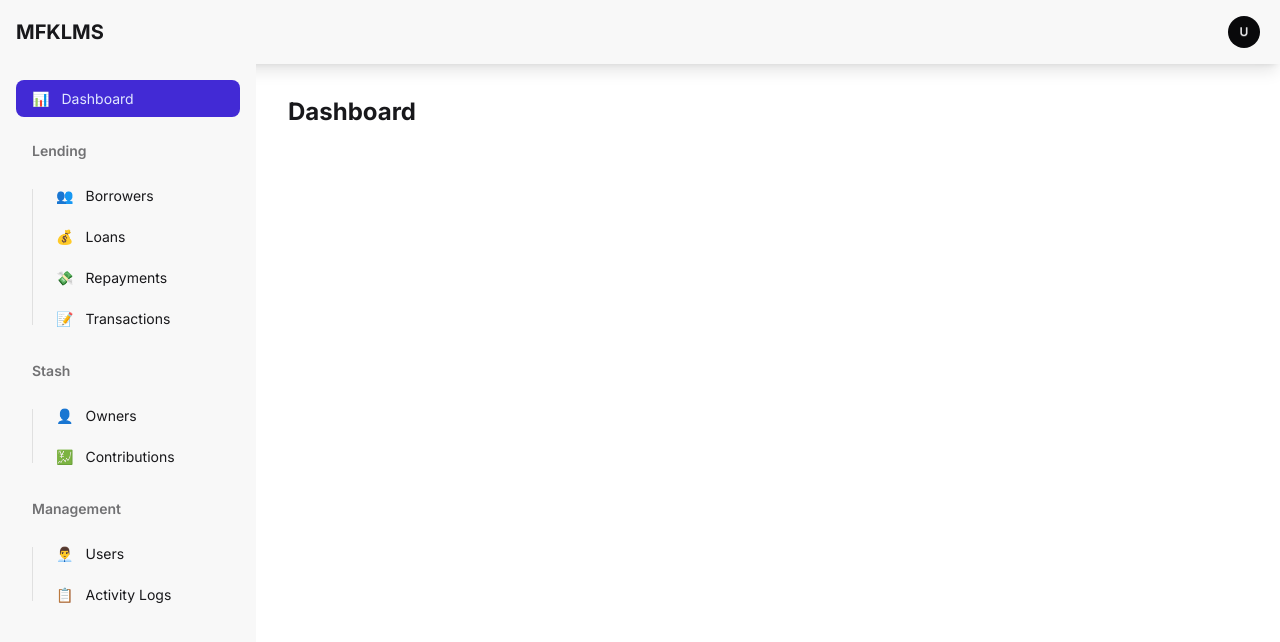
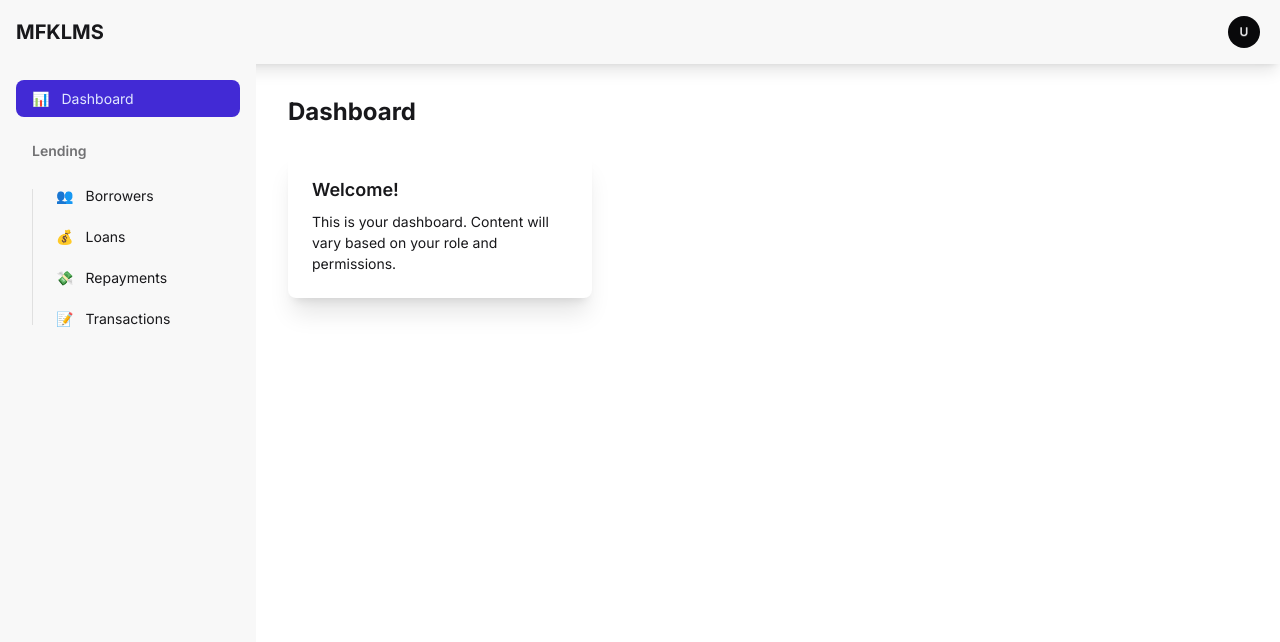
Before and after one commit to frank-mendez/mfklms, a Next.js app: page /dashboard in a window 1280 px wide. Shown: the top 642 px of the page. Built offline with nearby package versions, Linux system fonts and the light colour scheme; no server answers.

Commit message:
(feat): Update user roles

```diff
--- a/app/(authenticated)/dashboard/page.tsx
+++ b/app/(authenticated)/dashboard/page.tsx
@@ -1,8 +1,57 @@
+'use client';
+
+import { useSearchParams } from 'next/navigation';
+import { useEffect, useState } from 'react';
+
 export default function DashboardPage() {
+  const searchParams = useSearchParams();
+  const [showAccessDenied, setShowAccessDenied] = useState(false);
+
+  useEffect(() => {
+    if (searchParams.get('error') === 'access-denied') {
+      setShowAccessDenied(true);
+      // Auto-hide the message after 5 seconds
+      const timer = setTimeout(() => {
+        setShowAccessDenied(false);
+      }, 5000);
+
+      return () => clearTimeout(timer);
+    }
+  }, [searchParams]);
+
   return (
     <div>
       <h1 className="text-2xl font-bold mb-6">Dashboard</h1>
+
+      {showAccessDenied && (
+        <div className="alert alert-error mb-6">
+          <svg xmlns="http://www.w3.org/2000/svg" className="stroke-current shrink-0 h-6 w-6" fill="none" viewBox="0 0 24 24">
+            <path strokeLinecap="round" strokeLinejoin="round" strokeWidth="2" d="M10 14l2-2m0 0l2-2m-2 2l-2-2m2 2l2 2m7-2a9 9 0 11-18 0 9 9 0 0118 0z" />
+          </svg>
+          <div>
+            <h3 className="font-bold">Access Denied</h3>
+            <div className="text-xs">You don't have permission to access that page. Contact your administrator if you believe this is an error.</div>
+          </div>
+          <button
+            className="btn btn-sm btn-ghost"
+            onClick={() => setShowAccessDenied(false)}
+          >
+            <svg xmlns="http://www.w3.org/2000/svg" className="h-4 w-4" fill="none" viewBox="0 0 24 24" stroke="currentColor">
+              <path strokeLinecap="round" strokeLinejoin="round" strokeWidth="2" d="M6 18L18 6M6 6l12 12" />
+            </svg>
+          </button>
+        </div>
+      )}
+
       {/* Your dashboard content */}
+      <div className="grid grid-cols-1 md:grid-cols-2 lg:grid-cols-3 gap-6">
+        <div className="card bg-base-100 shadow-xl">
+          <div className="card-body">
+            <h2 className="card-title">Welcome!</h2>
+            <p>This is your dashboard. Content will vary based on your role and permissions.</p>
+          </div>
+        </div>
+      </div>
     </div>
   );
 }
--- a/app/(authenticated)/owners/page.tsx
+++ b/app/(authenticated)/owners/page.tsx
@@ -5,8 +5,10 @@ import { useOwners } from '@/react-query/owners';
 import { Owner } from '@/types/owner';
 import { CreateEditOwnerModal, ViewOwnerModal, DeleteOwnerModal } from '@/components/owners';
 import { PlusIcon, EyeIcon, EditIcon, DeleteIcon, ErrorIcon, LoadingSpinner, UsersIcon } from '@/assets/icons';
+import { useRoleAccess } from '@/hooks';
 
 export default function OwnersPage() {
+  const { canAccessStash } = useRoleAccess();
   const { data: owners, isLoading, error } = useOwners();
 
   // Modal state
@@ -14,6 +16,18 @@ export default function OwnersPage() {
   const [editingOwner, setEditingOwner] = useState<Owner | null>(null);
   const [deletingOwner, setDeletingOwner] = useState<Owner | null>(null);
   const [viewingOwner, setViewingOwner] = useState<Owner | null>(null);
+
+  // Check if user has access to this page
+  if (!canAccessStash()) {
+    return (
+      <div className="alert alert-error">
+        <div>
+          <h3 className="font-bold">Access Denied</h3>
+          <div className="text-xs">You don't have permission to access stash management. Only admins and super admins can access this section.</div>
+        </div>
+      </div>
+    )
+  }
 
   const handleOpenCreateModal = () => {
     setEditingOwner(null);
--- a/app/(authenticated)/users/page.tsx
+++ b/app/(authenticated)/users/page.tsx
@@ -2,13 +2,14 @@
 
 import { useState } from 'react'
 import { UserStatus, UserRole, User } from '@prisma/client'
-import { useErrorModal } from '@/hooks/useErrorModal'
+import { useErrorModal, useRoleAccess } from '@/hooks'
 import { ErrorModal } from '@/components/common'
 import { CreateEditUserModal, ViewUserModal, DeleteUserModal } from '@/components/users'
 import { PlusIcon, EyeIcon, EditIcon, DeleteIcon, ErrorIcon, LoadingSpinner, UsersIcon } from '@/assets/icons'
 import { useUpdateUserRole, useUpdateUserStatus, useUsers } from '@/react-query/users'
 
 export default function UsersPage() {
+  const { canAccessManagement } = useRoleAccess()
   const [currentPage, setCurrentPage] = useState(1)
   const [statusFilter, setStatusFilter] = useState<UserStatus | 'ALL'>('ALL')
   const [roleFilter, setRoleFilter] = useState<UserRole | 'ALL'>('ALL')
@@ -29,6 +30,18 @@ export default function UsersPage() {
 
   const updateStatusMutation = useUpdateUserStatus()
   const updateRoleMutation = useUpdateUserRole()
+
+  // Check if user has access to this page
+  if (!canAccessManagement()) {
+    return (
+      <div className="alert alert-error">
+        <div>
+          <h3 className="font-bold">Access Denied</h3>
+          <div className="text-xs">You don't have permission to access user management. Only super admins can manage users.</div>
+        </div>
+      </div>
+    )
+  }
 
   // Modal handlers
   const handleOpenCreateModal = () => {
--- a/components/Calendar.tsx
+++ /dev/null
@@ -1,29 +0,0 @@
-'use client';
-import { useState } from 'react';
-import CalendarComponent from 'react-calendar';
-import 'react-calendar/dist/Calendar.css';
-
-type ValuePiece = Date | null;
-
-type Value = ValuePiece | [ValuePiece, ValuePiece];
-
-export default function Calendar() {
-  const [value, setValue] = useState<Value>(new Date());
-  return (
-    <div className="max-w-md mx-auto mt-8 p-6 bg-base-200 rounded-xl shadow-lg">
-      <h2 className="text-xl font-bold mb-4 text-center">Calendar</h2>
-      <div className="calendar-wrapper">
-        <CalendarComponent
-          onChange={setValue}
-          value={value}
-          className="border-none w-full bg-base-100 rounded-lg shadow"
-          tileClassName={({ date, view }) =>
-            view === 'month'
-              ? 'hover:bg-primary hover:text-primary-content rounded transition-colors duration-150 cursor-pointer'
-              : undefined
-          }
-        />
-      </div>
-    </div>
-  );
-}
--- a/components/layouts/Sidebar.tsx
+++ b/components/layouts/Sidebar.tsx
@@ -2,22 +2,25 @@
 
 import Link from "next/link";
 import { usePathname } from "next/navigation";
+import { useSession } from "next-auth/react";
 
 interface NavItem {
   name: string;
   href: string;
   icon: string;
+  requiredRole?: string[];
 }
 
 interface NavSection {
   name: string;
   items: NavItem[];
+  requiredRole?: string[];
 }
 
 type NavElement = NavItem | NavSection;
 
 const navigation: NavElement[] = [
-  { name: 'Dashboard', href: '/dashboard', icon: '📊' },
+  { name: 'Dashboard', href: '/dashboard', icon: '📊' }, // All users can access
   {
     name: 'Lending',
     items: [
@@ -26,41 +29,69 @@ const navigation: NavElement[] = [
       { name: 'Repayments', href: '/repayments', icon: '💸' },
       { name: 'Transactions', href: '/transactions', icon: '📝' },
     ]
+    // All users can access lending
   },
   {
     name: 'Stash',
     items: [
       { name: 'Owners', href: '/owners', icon: '👤' },
       { name: 'Contributions', href: '/stashes', icon: '💹' },
-    ]
+    ],
+    requiredRole: ['ADMIN', 'SUPERADMIN'] // Only admin and superadmin can access stash
   },
   {
     name: 'Management',
     items: [
       { name: 'Users', href: '/users', icon: '👨‍💼' },
       { name: 'Activity Logs', href: '/activities', icon: '📋' },
-    ]
+    ],
+    requiredRole: ['SUPERADMIN'] // Only superadmin can access management
   },
 ];
 
+// Helper function to check if user has required role
+const hasRequiredRole = (userRole: string | undefined, requiredRoles?: string[]): boolean => {
+  if (!requiredRoles || requiredRoles.length === 0) return true; // No restriction
+  if (!userRole) return false; // No user role
+  return requiredRoles.includes(userRole);
+};
+
 export default function Sidebar() {
   const pathname = usePathname();
+  const { data: session } = useSession();
+  const userRole = session?.user?.role as string | undefined;
 
   return (
     <div className="drawer-side">
       <label htmlFor="my-drawer" className="drawer-overlay"></label>
       <aside className="menu w-64 min-h-full bg-base-200 text-base-content pt-4 px-4">
         <ul className="space-y-4">
-          {navigation.map((section) => {
+          {navigation
+            .filter((section) => {
+              // Filter sections based on user role
+              if ('items' in section) {
+                return hasRequiredRole(userRole, section.requiredRole);
+              } else {
+                return hasRequiredRole(userRole, section.requiredRole);
+              }
+            })
+            .map((section) => {
             if ('items' in section) {
               // Section with sub-items
+              const visibleItems = section.items.filter(item =>
+                hasRequiredRole(userRole, item.requiredRole)
+              );
+
+              // Don't show section if no items are visible
+              if (visibleItems.length === 0) return null;
+
               return (
                 <li key={section.name} className="menu-section">
                   <h3 className="menu-title px-4 mb-2 text-sm font-semibold text-base-content/60">
                     {section.name}
                   </h3>
                   <ul className="space-y-1">
-                    {section.items.map((item) => {
+                    {visibleItems.map((item) => {
                       const isActive = pathname === item.href;
                       return (
                         <li key={item.name}>
@@ -96,7 +127,7 @@ export default function Sidebar() {
                 </li>
               );
             }
-          })}
+          }).filter(Boolean)}
         </ul>
       </aside>
     </div>
--- a/hooks/index.ts
+++ b/hooks/index.ts
@@ -1,2 +1,3 @@
 export { useErrorModal } from './useErrorModal';
 export { useConfirmModal } from './useConfirmModal';
+export { useRoleAccess } from './useRoleAccess';
--- a/middleware.ts
+++ b/middleware.ts
@@ -1,14 +1,86 @@
 import { withAuth } from "next-auth/middleware";
 import { NextResponse } from "next/server";
 
+// Define role-based access rules
+const roleBasedRoutes = {
+  // Routes that require SUPERADMIN access
+  SUPERADMIN: [
+    '/users',
+    '/activities',
+  ],
+  // Routes that require ADMIN or SUPERADMIN access
+  ADMIN: [
+    '/owners',
+    '/stashes',
+  ],
+  // Routes that all authenticated users can access
+  USER: [
+    '/dashboard',
+    '/borrowers',
+    '/loans',
+    '/repayments',
+    '/transactions',
+  ],
+};
+
+// Helper function to check if user has access to a route
+function hasRouteAccess(userRole: string | undefined, pathname: string): boolean {
+  if (!userRole) return false;
+
+  // SUPERADMIN can access everything
+  if (userRole === 'SUPERADMIN') return true;
+
+  // Check if route requires SUPERADMIN
+  if (roleBasedRoutes.SUPERADMIN.some(route => pathname.startsWith(route))) {
+    return userRole === 'SUPERADMIN';
+  }
+
+  // Check if route requires ADMIN or SUPERADMIN
+  if (roleBasedRoutes.ADMIN.some(route => pathname.startsWith(route))) {
+    return userRole === 'ADMIN' || userRole === 'SUPERADMIN';
+  }
+
+  // Check if route is accessible to all users
+  if (roleBasedRoutes.USER.some(route => pathname.startsWith(route))) {
+    return true; // All authenticated users can access
+  }
+
+  // Default deny for unlisted routes
+  return false;
+}
+
 export default withAuth(
   function middleware(req) {
-    if (req.nextUrl.pathname === '/') {
+    const { pathname } = req.nextUrl;
+    const token = req.nextauth.token;
+
+    // Redirect root to dashboard
+    if (pathname === '/') {
       return NextResponse.redirect(new URL('/dashboard', req.url));
     }
-    if (!req.nextauth.token) {
+
+    // If no token, redirect to sign in (handled by withAuth)
+    if (!token) {
       return NextResponse.redirect(new URL("/auth/signin", req.url));
     }
+
+    // Check role-based access for protected routes
+    const userRole = token.role as string | undefined;
+
+    // Skip role check for API routes (they handle their own auth)
+    if (pathname.startsWith('/api/')) {
+      return NextResponse.next();
+    }
+
+    // Check if user has access to this route
+    if (!hasRouteAccess(userRole, pathname)) {
+      // Redirect to dashboard with access denied message
+      const url = new URL('/dashboard', req.url);
+      url.searchParams.set('error', 'access-denied');
+      return NextResponse.redirect(url);
+    }
+
+    return NextResponse.next();
   },
   {
     callbacks: {
```
Also changed, not shown: hooks/useRoleAccess.ts (added, +34 -0 lines).
